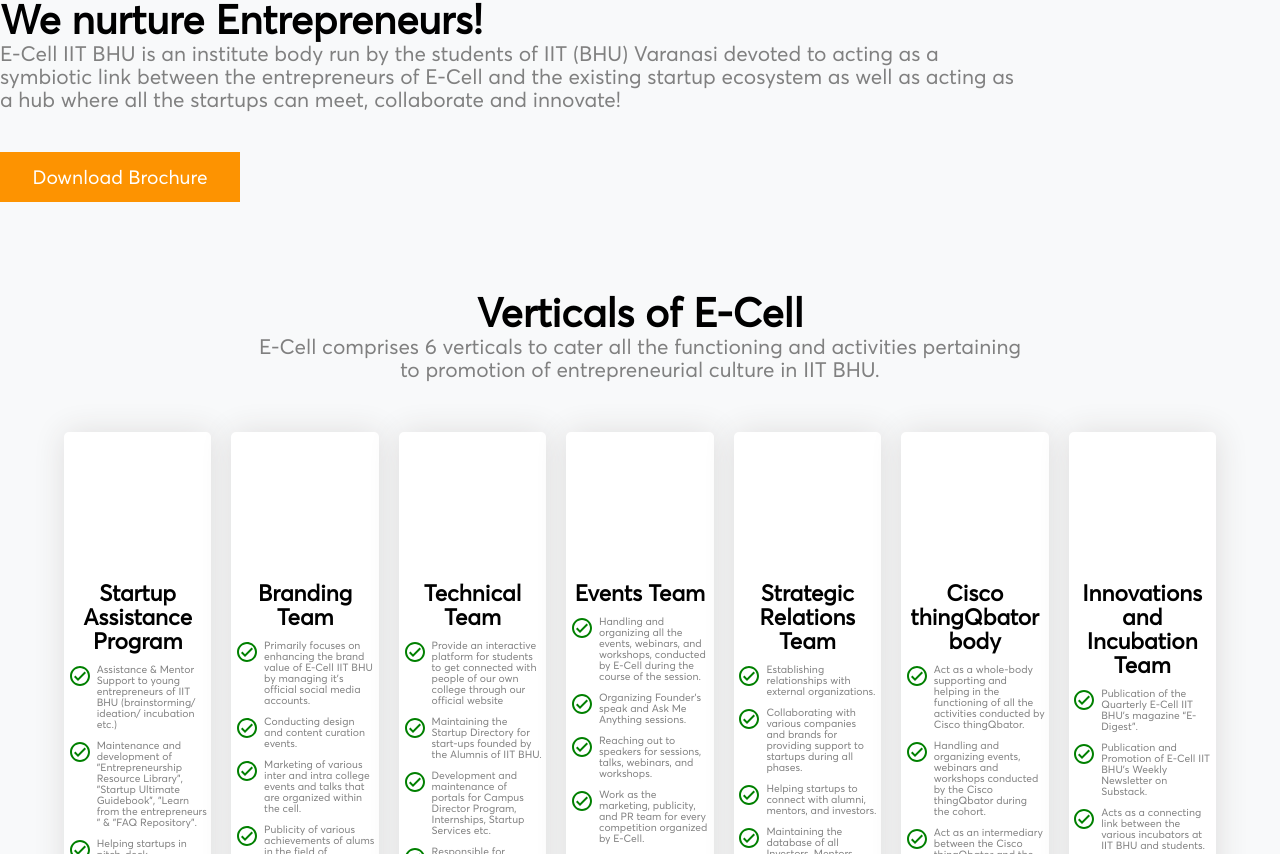
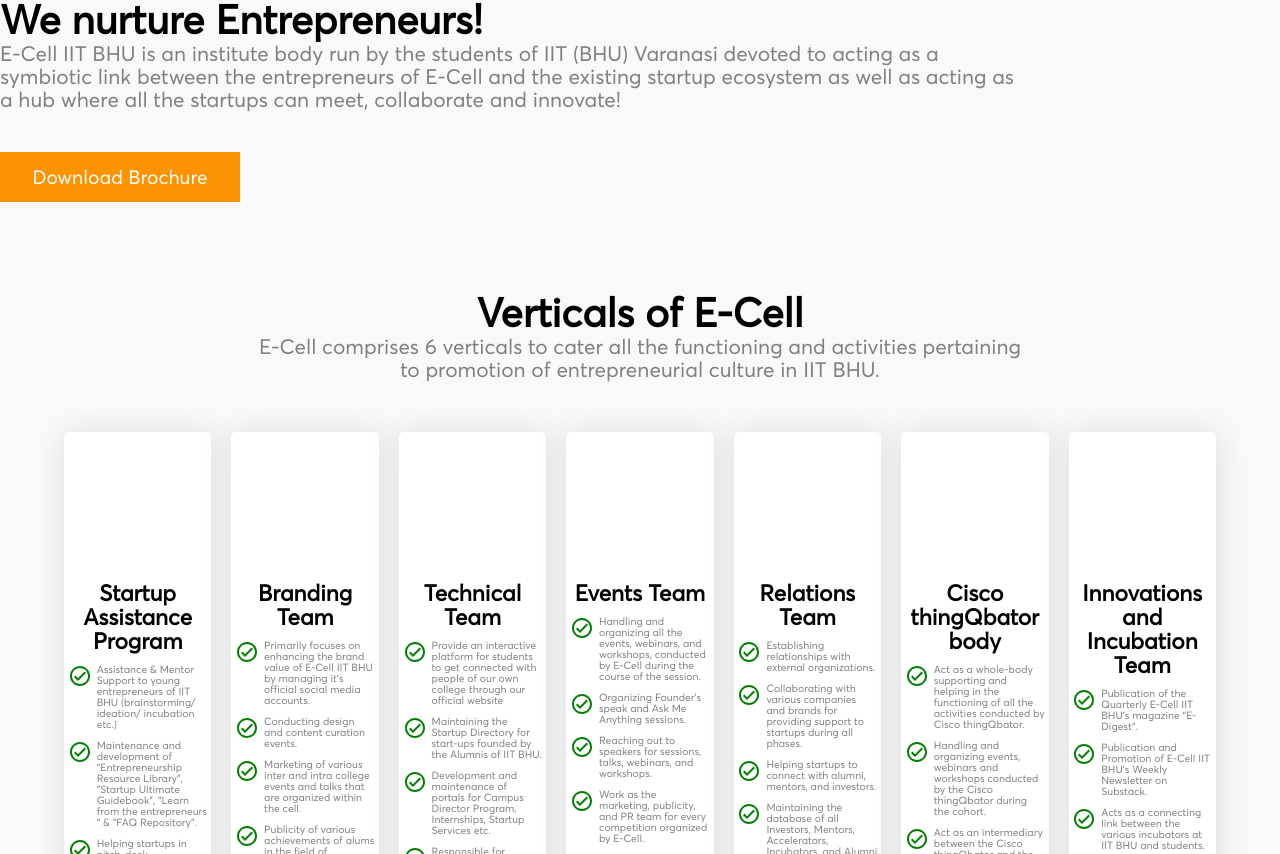
Before and after one commit to ecelliitbhu/ecell-website-new, a Next.js app: page /who_we_are in a window 1280 px wide. Shown: the part 1112-1966 px from the top of the page. Built offline with nearby package versions, Linux system fonts and the light colour scheme; no server answers; the database is empty.

Commit message:
Changed SR  team name

```diff
--- a/pages/who_we_are.js
+++ b/pages/who_we_are.js
@@ -333,7 +333,7 @@ const WhoWeAre = () => {
                     loop
                     autoplay
                   ></lottie-player>
-                  <Card.Title>Strategic Relations Team</Card.Title>
+                  <Card.Title>Relations Team</Card.Title>
                   <Card.Text>
                     <ul>
                       <li>
```
